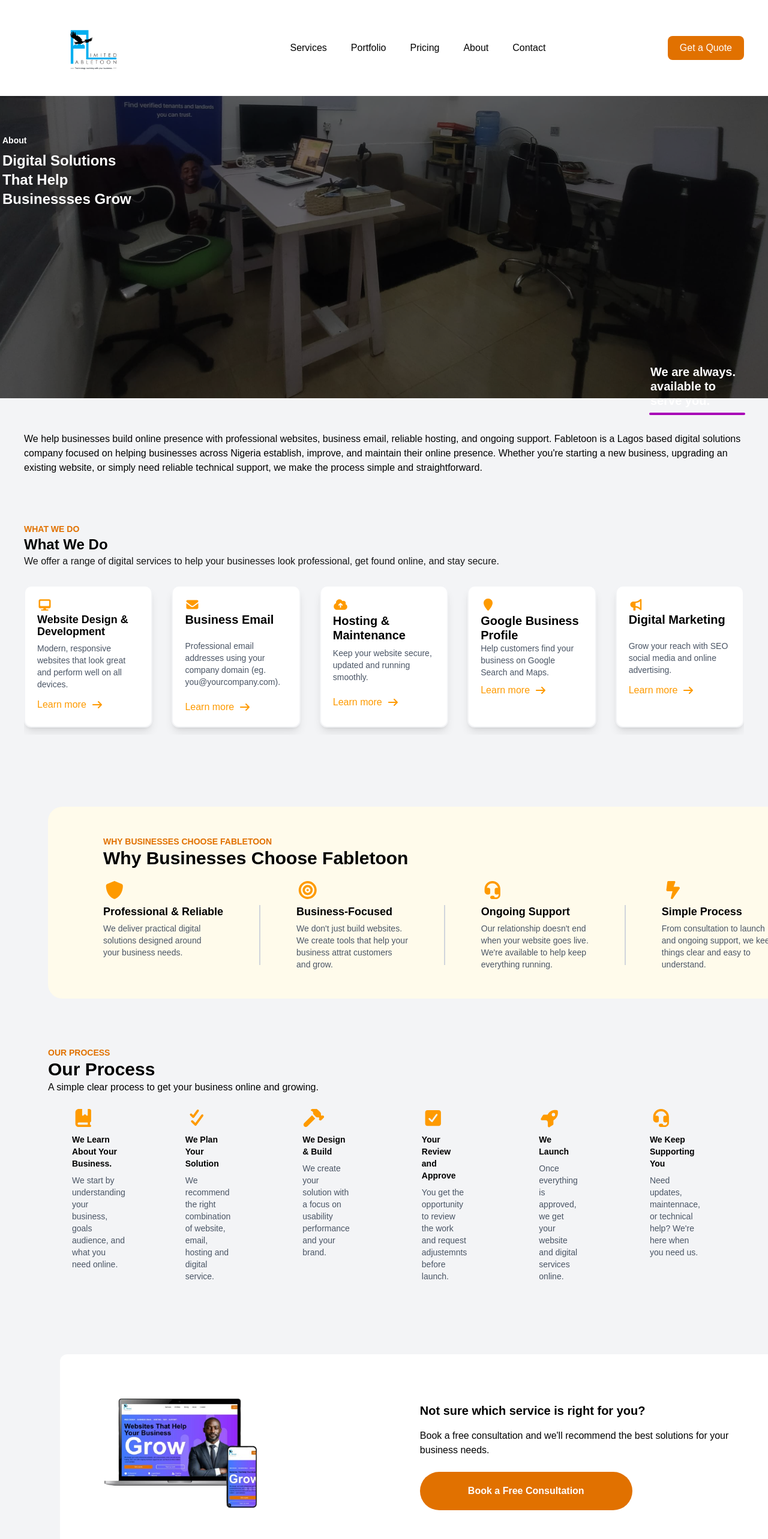
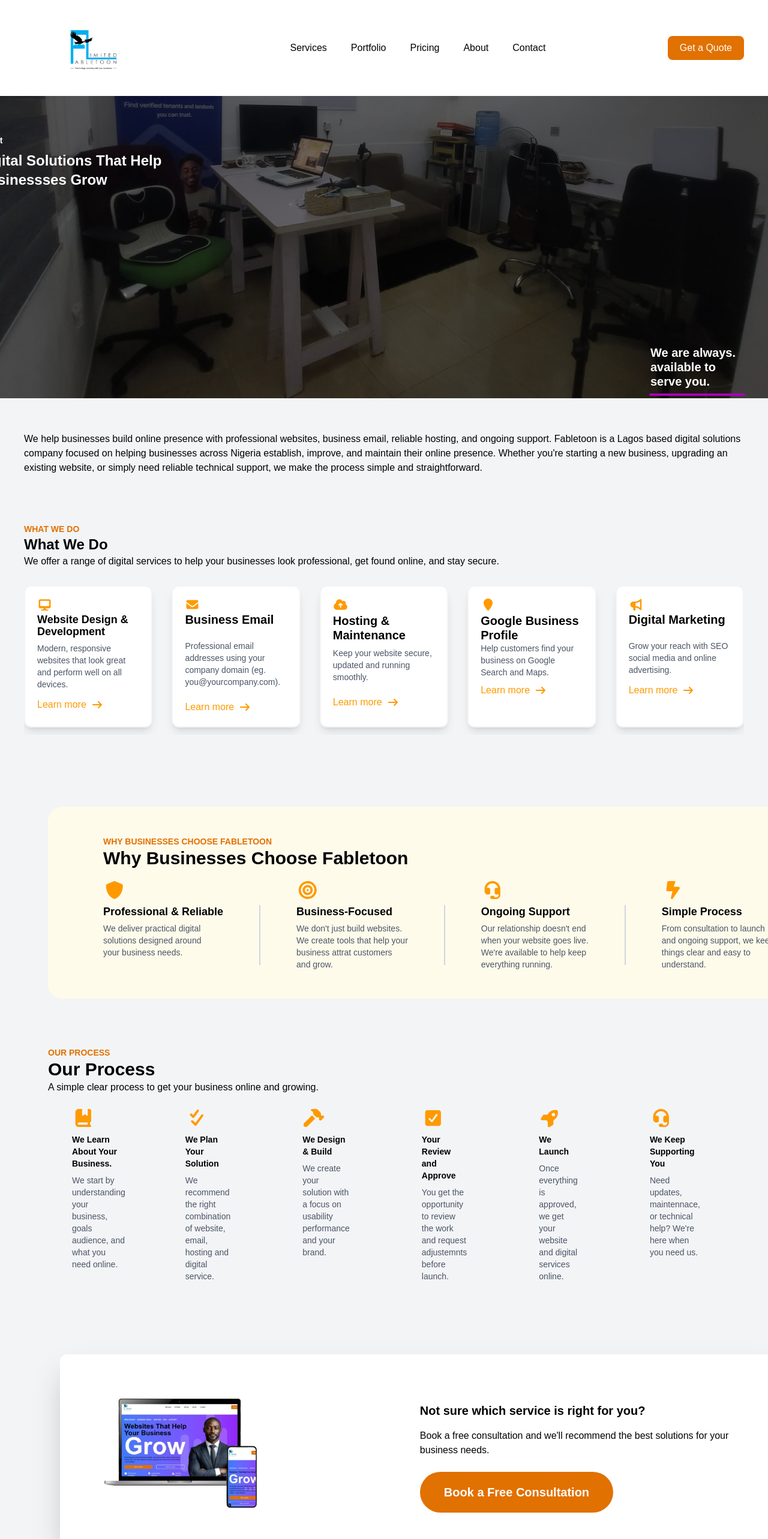
Before and after one commit to fabletoonlimited/fabletoonnewweb, a Next.js app: page /about in a window 1280 px wide. Shown: the top 2566 px of the page at 60% size. Built offline with nearby package versions, Linux system fonts and the light colour scheme; no server answers.

Commit message:
fixed about page box alignment

```diff
--- a/src/app/about/page.js
+++ b/src/app/about/page.js
@@ -23,12 +23,12 @@
       };
   return (
     <div className='w-screen h-auto bg-gray-100'>
-        <ToastContainer />
-        <Nav />
-        <AboutBanner />
+      <ToastContainer />
+      <Nav />
+      <AboutBanner />
 
         {/*Body*/}
-        <div className='md:-mt-20 -mt-40 md:text-left text-justify p-10 mb-10'>
+        <div className='md:-mt-20 mt-5 md:text-left text-justify p-10 mb-10'>
           <p className='text-black'>We help businesses build online presence with
             professional websites, business email, reliable hosting,
             and ongoing support.
@@ -47,7 +47,7 @@
         <div className='p-10 md:-mt-10 -mt-15 mb-20'>
           <p className='font-black text-amber-600 text-sm'>WHAT WE DO</p>
             <h2 className='font-black text-black text-2xl'>What We Do</h2>
-              <p className='mb-4'>We offer a range of digital services to help your businesses look professional,
+              <p className='mb-4 text-black'>We offer a range of digital services to help your businesses look professional,
                 get found online, and stay secure.
               </p>
 
@@ -71,7 +71,7 @@
         </div>
 
       {/*Services Bottom Banner*/}
-      <div className='md:flex md:h-80 h-100 block md:mx-25 mx-6 md:px-10 px-10 p-10 md:w-300 w-auto bg-white gap-60 mb-20 rounded-xl'>
+      <div className='md:flex md:h-80 h-100 shadow-2xl block md:mx-25 mx-6 md:px-10 px-10 p-10 md:w-300 w-auto bg-white gap-60 mb-20 rounded-xl'>
         <img src="/laptop.png"
         className='md:flex hidden h-100 -mt-20'
       />
@@ -82,7 +82,7 @@
             <button
               type='button'
               onClick={handleSubmit}
-              className="mt-6 text-white font-black p-5 px-20 rounded-full bg-amber-600 hover:bg-amber-400 cursor-pointer">
+              className="mt-6 text-white text-xl font-black p-5 px-10 rounded-full bg-amber-600 hover:bg-amber-400 cursor-pointer">
               Book a Free Consultation
             </button>
         </div>
--- a/src/app/services/page.js
+++ b/src/app/services/page.js
@@ -20,7 +20,7 @@
     };
 
   return (
-    <div className='page bg-gray-100 h-auto w-screen'>
+    <div className='bg-gray-100 h-auto w-screen'>
       <ToastContainer />
 
       <Nav />
@@ -32,7 +32,7 @@
         className='md:flex hidden h-100 -mt-20'/>
         <div>
           <h4 className='font-bold text-black mt-10 text-xl mb-4'>Not sure which service is right for you?</h4>
-            <p>Book a free consultation and we'll recommend the best solutions for your business needs.</p>
+            <p className='text-black'>Book a free consultation and we'll recommend the best solutions for your business needs.</p>
 
             <button
             type='button'
--- a/src/components/aboutBanner/index.js
+++ b/src/components/aboutBanner/index.js
@@ -21,20 +21,20 @@
     }, []);
 
 return (
-    <div className='banner w-screen md:overflow-hidden md:h-150 h-150'>
+    <div className='banner w-full md:overflow-hidden relative md:h-150 h-auto'>
 
         {/* Your Digital Partner*/}
         <div className="absolute md:right-20 right-57 pointer-events-none z-50 md:-mt-4 mt-0">
-            <div className='-mt-40 md:ml-0 ml-15 md:pt-60 pt-55 pr-0 md:pr-240'>
-                <p className='md:text-md mb-2 text-sm md:ml-10 mr-0 md:px-0 md:justify-left font-bold text-white z-60'>
+            <div className='-mt-40 md:ml-0 ml-15 md:pt-60 pt-55 md:mr-0 -mr-60 md:pr-240 w-100'>
+                <p className='md:text-md mb-2 text-sm md:ml-0 ml-10 md:px-0 md:justify-left font-bold text-white z-60'>
                     About
                 </p>
-                <h1 className='md:text-2xl text-md md:ml-10 md:justify-left font-bold text-white z-60'>
+                <h1 className='md:text-2xl text-xl md:w-100 w-60 text-md md:ml-0 ml-10 md:justify-left font-bold text-white z-60'>
                     Digital Solutions That Help Businessses Grow
                 </h1>
             </div>
 
-            <div className='md:pl-270 pl-10 md:-mt-15 -mt-20 relative md:left-10 left-50'>
+            <div className='md:pl-270 pl-10 md:-mt-15 mt-15 relative md:left-10 left-50'>
                 <span className=' md:text-8xl md:flex block text-white font-black leading-6 md:mt-80 mt-40' style={{fontSize: 20}}>
                     We are always.<br />available to serve you.
                 </span>
```
